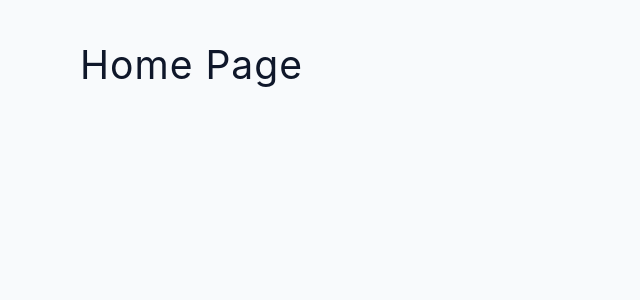
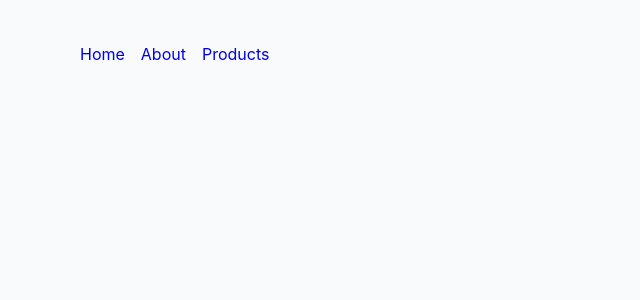
Before and after one commit to aleknovkovski/lrntp-smilga-reactRouter, a React (Create React App) app: page / in a window 1280 px wide. Shown: the top 300 px of the page, without its empty margins (0-640 px from the left). Built offline with nearby package versions, Linux system fonts and the light colour scheme.

Commit message:
Implement Navbar, use on top of all Home subroutes

```diff
--- /dev/null
+++ b/src/components/Navbar.js
@@ -0,0 +1,11 @@
+import { Link } from 'react-router-dom';
+const Navbar = () => {
+  return (
+    <nav className='navbar'>
+      <Link to='/'>Home</Link>
+      <Link to='/about'>About</Link>
+      <Link to='/products'>Products</Link>
+    </nav>
+  );
+};
+export default Navbar;
--- a/src/pages/Home.js
+++ b/src/pages/Home.js
@@ -1,9 +1,10 @@
 import {Link, Outlet} from "react-router-dom";
+import Navbar from "../components/Navbar";
 
 const Home = () => {
     return (
         <section className='section'>
-            <h2>Home Page</h2>
+            <Navbar />
             <Outlet />
         </section>
     );
```
